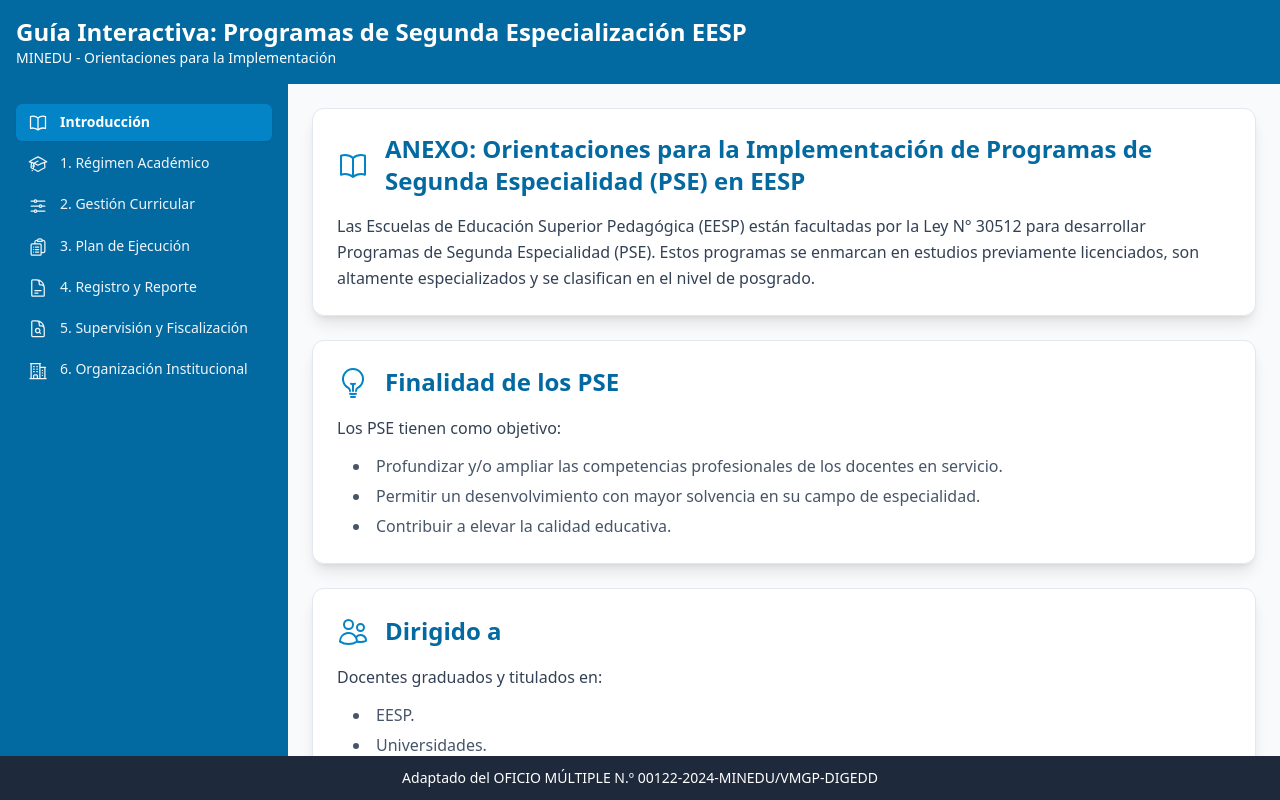
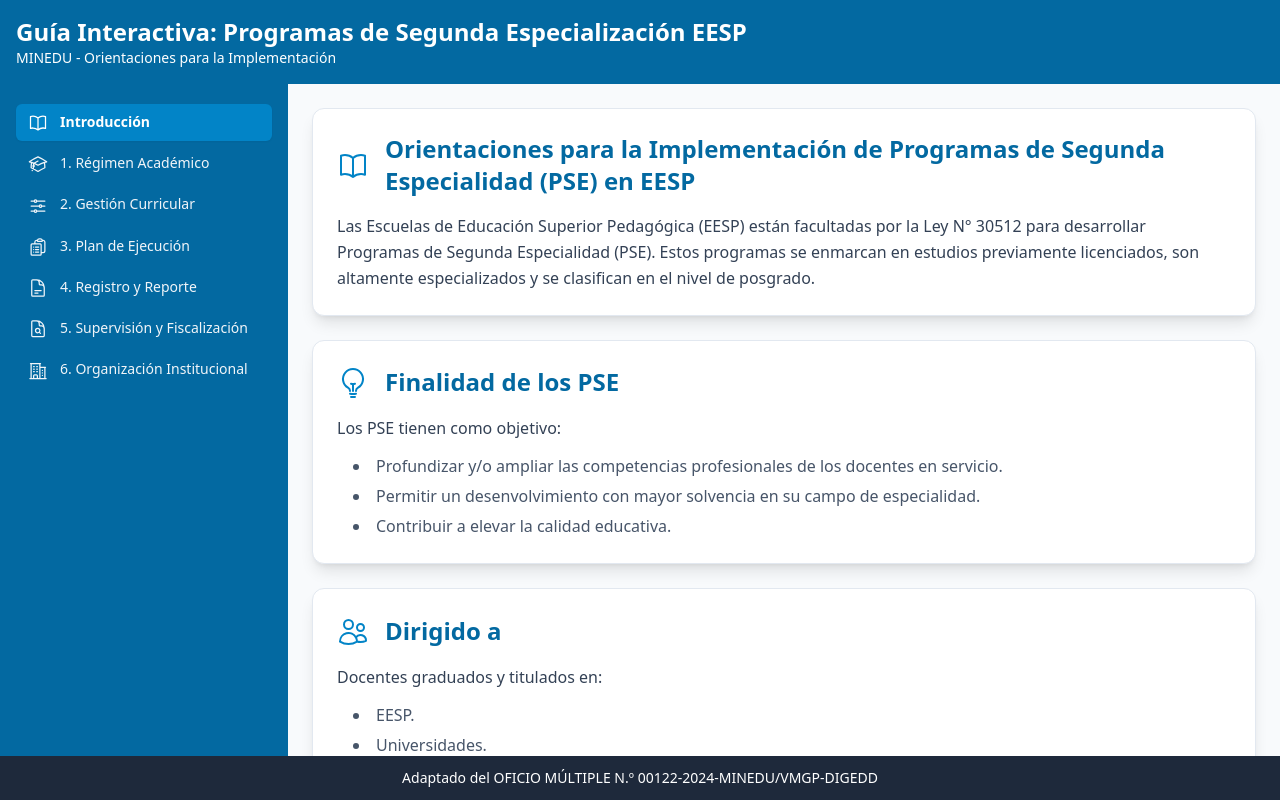
Before and after one commit to donarvy20/jota, a React (Vite) app: page / in a window 1280 px wide. Built offline with nearby package versions, Linux system fonts and the light colour scheme.

Commit message:
Update IntroduccionContent.tsx

```diff
--- a/components/sections/IntroduccionContent.tsx
+++ b/components/sections/IntroduccionContent.tsx
@@ -8,7 +8,7 @@ const iconClass = "h-8 w-8 text-sky-600 inline-block mr-2";
 const IntroduccionContent: React.FC = () => {
   return (
     <div className="space-y-6">
-      <Card title="ANEXO: Orientaciones para la Implementación de Programas de Segunda Especialidad (PSE) en EESP" icon={<BookOpenIcon className={iconClass} />}>
+      <Card title="Orientaciones para la Implementación de Programas de Segunda Especialidad (PSE) en EESP" icon={<BookOpenIcon className={iconClass} />}>
         <p>Las Escuelas de Educación Superior Pedagógica (EESP) están facultadas por la Ley N° 30512 para desarrollar Programas de Segunda Especialidad (PSE). Estos programas se enmarcan en estudios previamente licenciados, son altamente especializados y se clasifican en el nivel de posgrado.</p>
       </Card>
 
```
